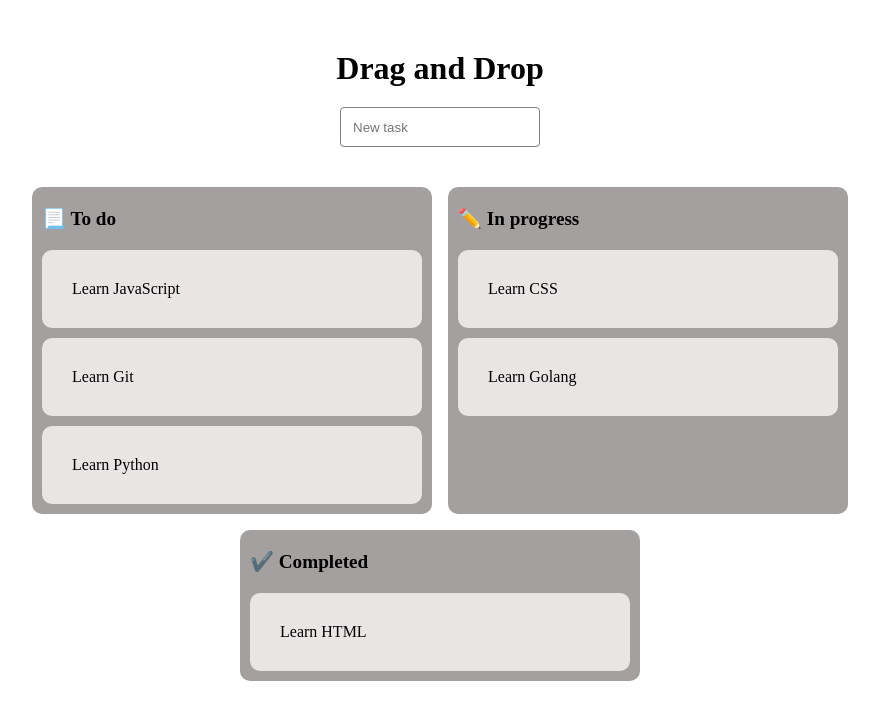
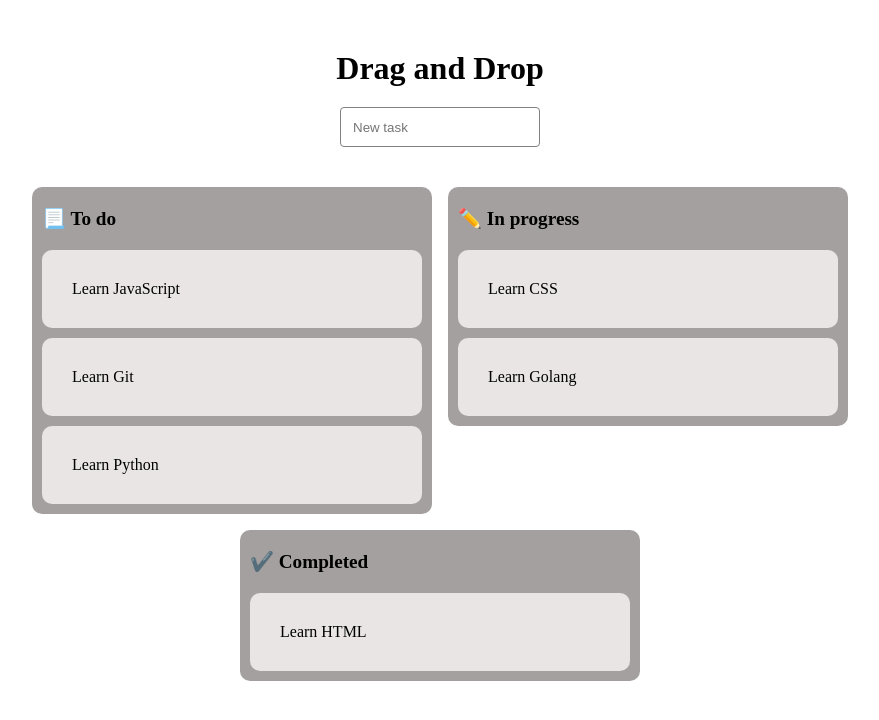
Before and after one commit to cavidansukurzade/todo-with-drag-drop, a React (Vite) app: page / in a window 1280 px wide. Shown: the top 720 px of the page, without its empty margins (200-1079 px from the left). Built offline with nearby package versions, Linux system fonts and the light colour scheme.

Commit message:
height done

```diff
--- a/src/components/kanban/index.jsx
+++ b/src/components/kanban/index.jsx
@@ -1,5 +1,5 @@
 import "./style.scss";
-import { DragDropContext, Droppable, Draggable } from '@hello-pangea/dnd';
+import { DragDropContext, Droppable, Draggable } from "@hello-pangea/dnd";
 import mockData from "../../mockData";
 import { useState } from "react";
 import Card from "../card";
@@ -47,7 +47,9 @@
       setData(updatedData);
     } else {
       // Moving between different columns
-      const destinationColIndex = data.findIndex((e) => e.id === destination.droppableId);
+      const destinationColIndex = data.findIndex(
+        (e) => e.id === destination.droppableId
+      );
       const destinationCol = data[destinationColIndex];
       const destinationTasks = [...destinationCol.tasks];
 
@@ -56,11 +58,13 @@
 
       const updatedData = [...data];
       updatedData[sourceColIndex] = { ...sourceCol, tasks: sourceTasks };
-      updatedData[destinationColIndex] = { ...destinationCol, tasks: destinationTasks };
+      updatedData[destinationColIndex] = {
+        ...destinationCol,
+        tasks: destinationTasks,
+      };
       setData(updatedData);
     }
   };
-
 
   return (
     <>
@@ -84,14 +88,17 @@
       <DragDropContext onDragEnd={onDragEnd}>
         <div className="kanban">
           {data.map((section) => (
-            <Droppable key={section.id} droppableId={section.id}>
+            <div key={section.id}>
+              <Droppable droppableId={section.id}>
                 {(provided) => (
                   <div
                     {...provided.droppableProps}
                     className="kanban__section"
                     ref={provided.innerRef}
                   >
-                  <div className="kanban__section__title">{section.title}</div>
+                    <div className="kanban__section__title">
+                      {section.title}
+                    </div>
                     <div className="kanban__section__content">
                       {section.tasks.map((task, index) => (
                         <Draggable
@@ -120,6 +127,7 @@
                   </div>
                 )}
               </Droppable>
+            </div>
           ))}
         </div>
       </DragDropContext>
```
Lines whose indentation alone changed are shown as unchanged.
